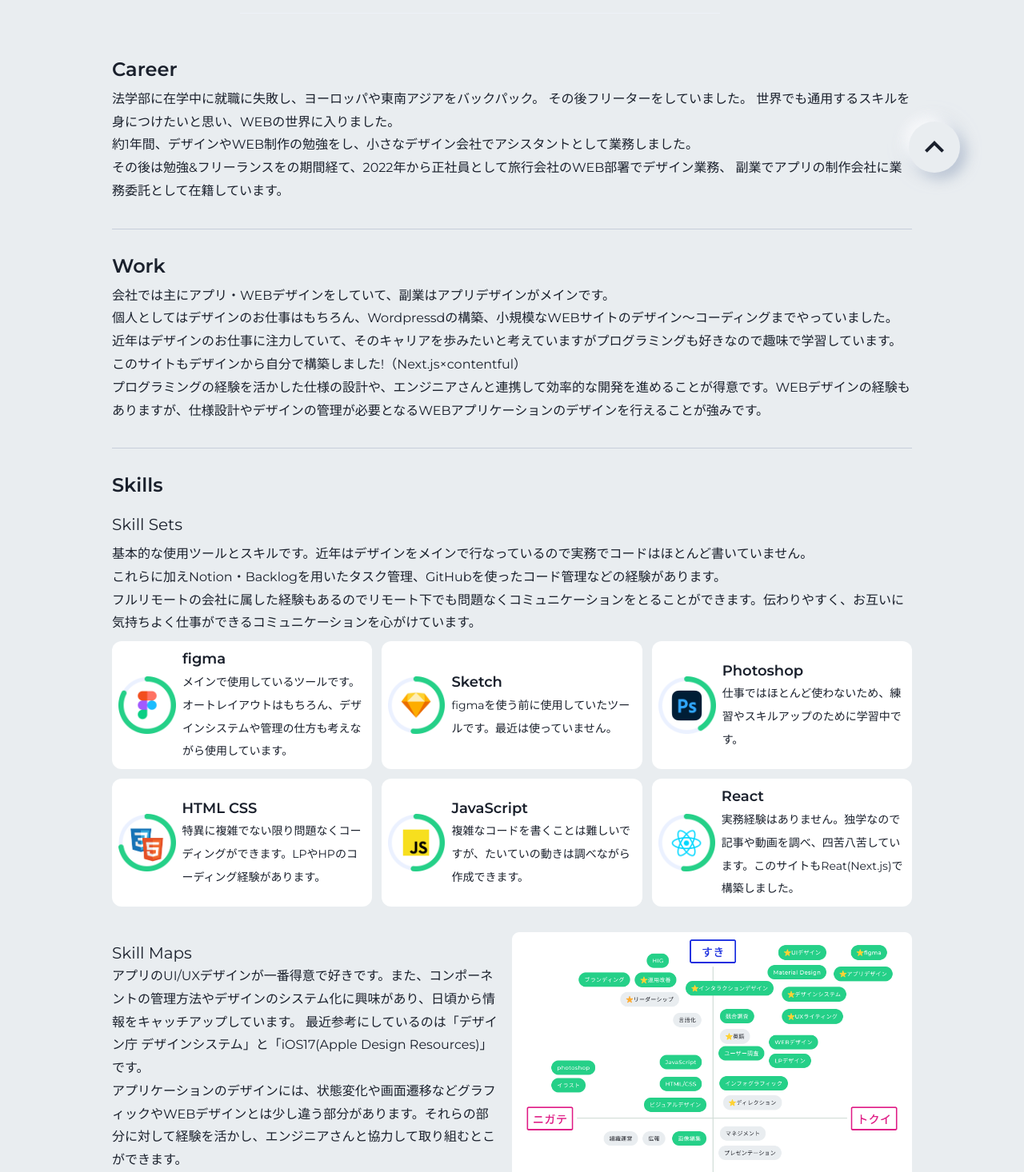
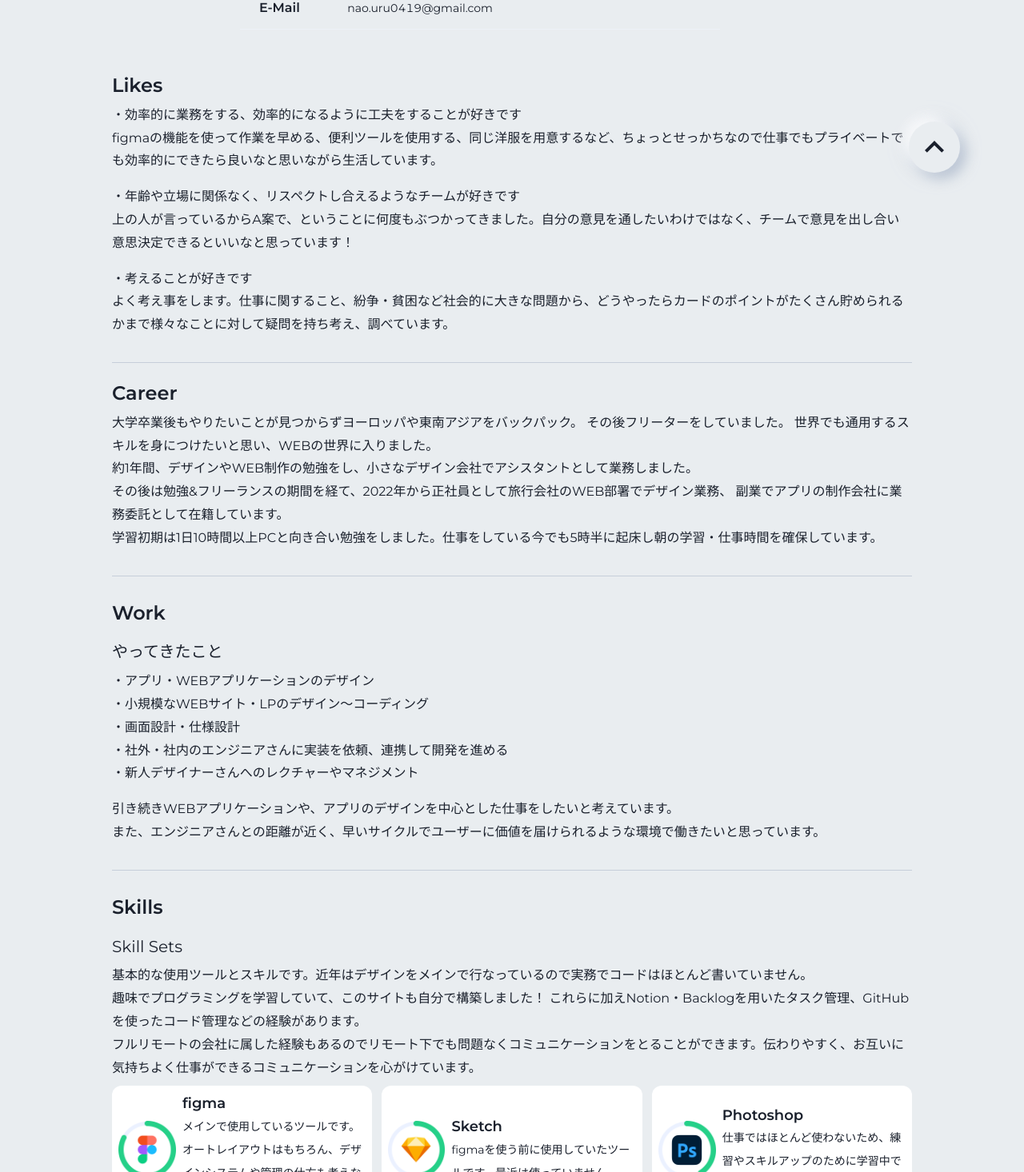
Before and after one commit to nao-uru/my_blog, a Next.js app: page /About in a window 1280 px wide. Shown: the part 504-1970 px from the top of the page at 80% size. Built offline with nearby package versions, Linux system fonts and the light colour scheme.

Commit message:
Fex Text

```diff
--- a/pages/About.tsx
+++ b/pages/About.tsx
@@ -50,7 +50,7 @@ export default function AboutPage() {
 
           <Tr>
           <Td fontSize="md" fontWeight="bold">Hobby</Td>
-          <Td fontSize="md">旅行・映画鑑賞</Td>
+          <Td fontSize="md">旅行・映画鑑賞<br />今でも3ヶ月に1回のペースで海外に行くほどの旅行好き</Td>
           </Tr>
           <Tr>
           <Td fontSize="md" fontWeight="bold">E-Mail</Td>
@@ -64,26 +64,46 @@ export default function AboutPage() {
     </Flex>
 
     <Stack lineHeight="180%" w={{base:"90%", md:"100%"}} ml="auto" m={{base:"auto"}}  mt={{base:6,md:8}} width="100%">
+    <Text fontSize={24} fontWeight="bold" mt={6}>Likes</Text>
+    <Text mt={0} w={{base:"100%",md:"100%"}} mr="auto">
+      ・効率的に業務をする、効率的になるように工夫をすることが好きです<br />
+      figmaの機能を使って作業を早める、便利ツールを使用する、同じ洋服を用意するなど、ちょっとせっかちなので仕事でもプライベートでも効率的にできたら良いなと思いながら生活しています。
+      <Text mt={4}>
+      ・年齢や立場に関係なく、リスペクトし合えるようなチームが好きです<br />
+      上の人が言っているからA案で、ということに何度もぶつかってきました。自分の意見を通したいわけではなく、チームで意見を出し合い意思決定できるといいなと思っています！
+      </Text>
+      <Text mt={4}>
+      ・考えることが好きです<br />
+      よく考え事をします。仕事に関すること、紛争・貧困など社会的に大きな問題から、どうやったらカードのポイントがたくさん貯められるかまで様々なことに対して疑問を持ち考え、調べています。
+      </Text>
+    </Text>
+    </Stack>
+
+    <Stack borderTop="1px solid #C6CEDA" lineHeight="180%" w={{base:"90%", md:"100%"}} ml="auto" m={{base:"auto"}}  mt={{base:6,md:8}} width="100%">
     <Text fontSize={24} fontWeight="bold" mt={6}>Career</Text>
     <Text mt={0} w={{base:"100%",md:"100%"}} mr="auto">
-        法学部に在学中に就職に失敗し、ヨーロッパや東南アジアをバックパック。
+        大学卒業後もやりたいことが見つからずヨーロッパや東南アジアをバックパック。
         その後フリーターをしていました。
         世界でも通用するスキルを身につけたいと思い、WEBの世界に入りました。<br />
         約1年間、デザインやWEB制作の勉強をし、小さなデザイン会社でアシスタントとして業務しました。<br />
-        その後は勉強&フリーランスをの期間経て、2022年から正社員として旅行会社のWEB部署でデザイン業務、
-        副業でアプリの制作会社に業務委託として在籍しています。
+        その後は勉強&フリーランスの期間を経て、2022年から正社員として旅行会社のWEB部署でデザイン業務、
+        副業でアプリの制作会社に業務委託として在籍しています。<br />
+        学習初期は1日10時間以上PCと向き合い勉強をしました。仕事をしている今でも5時半に起床し朝の学習・仕事時間を確保しています。
     </Text>
     </Stack>
 
     <Stack lineHeight="180%"  mt={{base:6,md:8}}
       borderTop="1px solid #C6CEDA" width="100%">
     <Text fontSize={24} fontWeight="bold" mt={8}>Work</Text>
+    <Text fontSize={20} mt={3}>やってきたこと</Text>
     <Text>
-        会社では主にアプリ・WEBデザインをしていて、副業はアプリデザインがメインです。<br />
-        個人としてはデザインのお仕事はもちろん、Wordpressdの構築、小規模なWEBサイトのデザイン〜コーディングまでやっていました。
-        近年はデザインのお仕事に注力していて、そのキャリアを歩みたいと考えていますがプログラミングも好きなので趣味で学習しています。
-        このサイトもデザインから自分で構築しました!（Next.js×contentful）<br />
-        プログラミングの経験を活かした仕様の設計や、エンジニアさんと連携して効率的な開発を進めることが得意です。WEBデザインの経験もありますが、仕様設計やデザインの管理が必要となるWEBアプリケーションのデザインを行えることが強みです。
+        ・アプリ・WEBアプリケーションのデザイン<br />
+        ・小規模なWEBサイト・LPのデザイン〜コーディング<br />
+        ・画面設計・仕様設計<br />
+        ・社外・社内のエンジニアさんに実装を依頼、連携して開発を進める<br />
+        ・新人デザイナーさんへのレクチャーやマネジメント
+
+        <Text mt={4}>引き続きWEBアプリケーションや、アプリのデザインを中心とした仕事をしたいと考えています。<br />また、エンジニアさんとの距離が近く、早いサイクルでユーザーに価値を届けられるような環境で働きたいと思っています。</Text>
     </Text>
     </Stack>
 
@@ -93,6 +113,7 @@ export default function AboutPage() {
     <Text fontSize={20} mt={3}>Skill Sets</Text>
     <Text>
     基本的な使用ツールとスキルです。近年はデザインをメインで行なっているので実務でコードはほとんど書いていません。<br />
+    趣味でプログラミングを学習していて、このサイトも自分で構築しました！
     これらに加えNotion・Backlogを用いたタスク管理、GitHubを使ったコード管理などの経験があります。<br />
     フルリモートの会社に属した経験もあるのでリモート下でも問題なくコミュニケーションをとることができます。伝わりやすく、お互いに気持ちよく仕事ができるコミュニケーションを心がけています。
     </Text>
@@ -108,10 +129,10 @@ export default function AboutPage() {
     <Box w={{base:"100%",md:"50%"}}>
     <Text fontSize={20} mt={3}>Skill Maps</Text>
     <Text>
-    アプリのUI/UXデザインが一番得意で好きです。また、コンポーネントの管理方法やデザインのシステム化に興味があり、日頃から情報をキャッチアップしています。
+    コンポーネントの管理方法やデザインのシステム化に興味があり、日頃から情報をキャッチアップしています。
     最近参考にしているのは「デザイン庁 デザインシステム」と「iOS17(Apple Design Resources)」です。<br />
     アプリケーションのデザインには、状態変化や画面遷移などグラフィックやWEBデザインとは少し違う部分があります。それらの部分に対して経験を活かし、エンジニアさんと協力して取り組むとこができます。<br />
-
+    一方で、ユーザーのモデリングに関してより深く経験・勉強する必要があると日々感じています。（このあたりの勉強方法が最近の悩みです）
     </Text>
     </Box>
     <Image className="image" src="/img/Skills/chart.png" w={{base:"100%",md:"50%"}} alt="Skill maps" />
@@ -122,10 +143,10 @@ export default function AboutPage() {
       borderTop="1px solid #C6CEDA" width="100%">
     <Text fontSize={24} fontWeight="bold" mt={8}>Vison</Text>
     <Text>
-      将来的にはマネジメントや、ディレクションの業務に携わりたいと思っています。しかし、まだまだ手を動かしてデザインに携わりたいという気持ちが強いです。
-      最近は新人さんを教えながらリーダーとしてデザイン制作に取り組んでいて、教えることが自分の成長にもつながっていると実感しています。<br />
-      進行係としてのマネジメントではなく、しっかりとデザイナーとしての実績を積み、経験を活かしたマネージャーになることが理想です。<br />
-      また、ユーザーに対する理解が足りないと感じることが多いのでユーザー心理を理解するための要件定義方法やその意義についての知識をもっと増やしたいです。そのため今は心理学や行動経済学の本を読んで勉強中です！
+     最近は新人さんを教えながらリーダーとしてデザイン制作に取り組んでいて、教えることが自分の成長にもつながっていると実感しています。
+     ですのでマネジメントや、ディレクションの業務に携わりたいと思っていますが、まだまだ自分自身で手を動かしてデザインに携わりたい気持ちが強いです。 <br />
+     進行係としてのマネジメントではなく、しっかりとデザイナーとしての実績を積み、経験を活かしたマネージャーになることが理想です。<br />
+     また、ユーザーに対する理解が足りないと感じることが多いのでユーザー心理を理解するための要件定義方法やその意義についての知識をもっと増やしたいです。そのために今は心理学や行動経済学の本を読んで勉強中です！
     </Text>
     </Stack>
 
--- a/pages/index.tsx
+++ b/pages/index.tsx
@@ -56,7 +56,7 @@ export default function Home({allPosts }) {
       <Text size="md" lineHeight="7" mt={{base:0,md:2}} >
       ご訪問いただきありがとうございます！
       NAO OSAWAのポートフォリオサイト兼ブログです。
-      今までの経歴やスキルはこちらのページからご覧いただけます。
+      今までの経歴やスキル、考え方などはこちらのページからご覧いただけます。
       </Text>
       <ButtonPrime href="/About" bgColor="#25D088" target=""  wide="fit-content" color="#ffffff" icon={''}>Read More</ButtonPrime>
       </Flex>
```
Also changed, not shown: public/img/Skills/chart.png.
